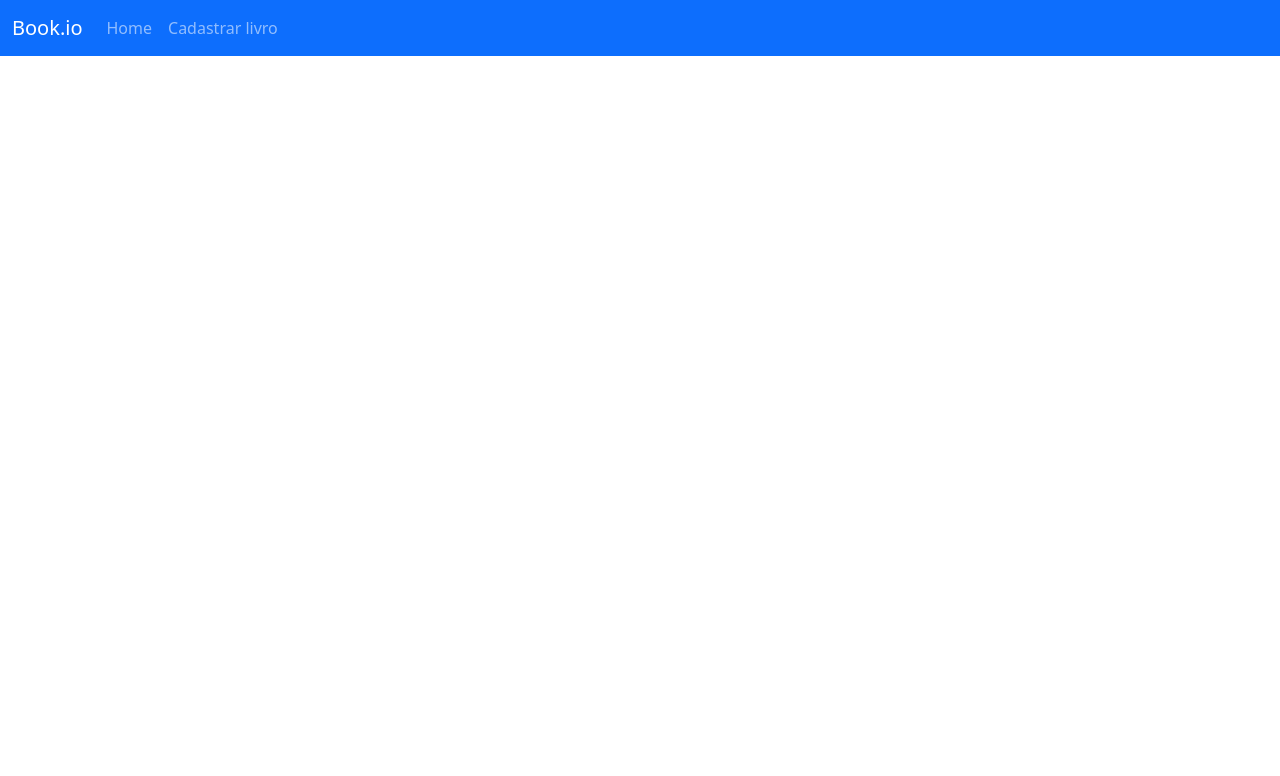
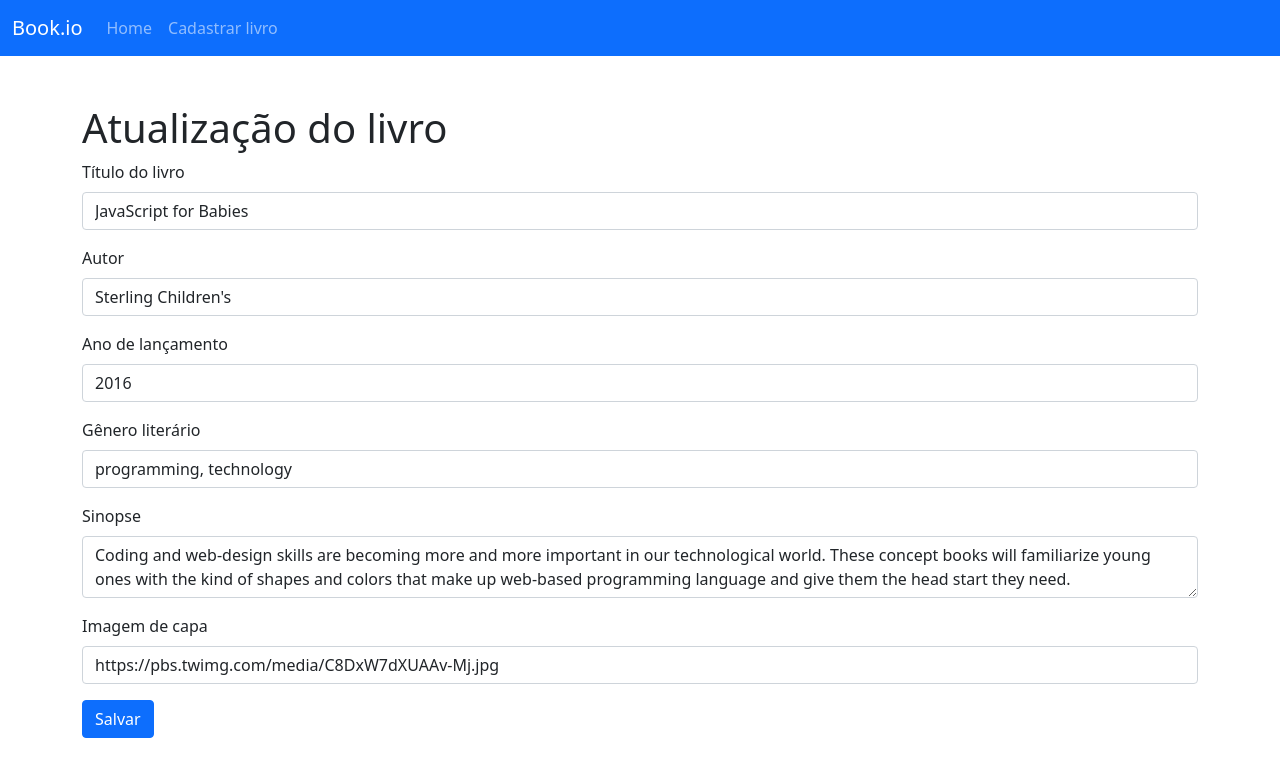
Before and after one commit to ironhack-sao-wdpt/68-crud-intro, a React (Create React App) app: page /book/update/1 in a window 1280 px wide. Shown: the top 776 px of the page. Built offline with nearby package versions, Linux system fonts and the light colour scheme; data requests are answered from the project's data file.

Commit message:
finished CRUD

```diff
--- a/package.json
+++ b/package.json
@@ -19,7 +19,8 @@
     "start": "react-scripts start",
     "build": "react-scripts build",
     "test": "react-scripts test",
-    "eject": "react-scripts eject"
+    "eject": "react-scripts eject",
+    "dev:server": "json-server --watch src/db.json --port 4000"
   },
   "eslintConfig": {
     "extends": [
--- a/src/components/App.js
+++ b/src/components/App.js
@@ -6,6 +6,8 @@ import Navbar from "./Navbar";
 import Home from "../pages/Home";
 import BookDetails from "../pages/BookDetails";
 import BookCreate from "../pages/BookCreate";
+import BookUpdate from "../pages/BookUpdate";
+import BookDelete from "../pages/BookDelete";
 
 // 1. Instalar json-server como dependência global:
 // Windows
@@ -31,6 +33,8 @@ function App() {
           <Route path="/" element={<Home />} />
           <Route path="/book/:id" element={<BookDetails />} />
           <Route path="/book/create" element={<BookCreate />} />
+          <Route path="/book/update/:id" element={<BookUpdate />} />
+          <Route path="/book/delete/:id" element={<BookDelete />} />
         </Routes>
       </div>
     </div>
--- a/src/db.json
+++ b/src/db.json
@@ -4,8 +4,8 @@
       "title": "JavaScript for Babies",
       "author": "Sterling Children's",
       "releaseYear": "2016",
-      "genre": "programming",
-      "coverImage": "https://images-na.ssl-images-amazon.com/images/I/41zn5fvb7WL._SY309_BO1,204,203,200_.jpg",
+      "genre": "programming, technology",
+      "coverImage": "https://pbs.twimg.com/media/C8DxW7dXUAAv-Mj.jpg",
       "synopsis": "Coding and web-design skills are becoming more and more important in our technological world. These concept books will familiarize young ones with the kind of shapes and colors that make up web-based programming language and give them the head start they need.",
       "id": 1
     },
@@ -17,15 +17,6 @@
       "coverImage": "https://images-na.ssl-images-amazon.com/images/I/5131OWtQRaL._SX381_BO1,204,203,200_.jpg",
       "synopsis": "Most programming languages contain good and bad parts, but JavaScript has more than its share of the bad, having been developed and released in a hurry before it could be refined. This authoritative book scrapes away these bad features to reveal a subset of JavaScript that's more reliable, readable, and maintainable than the language as a whole—a subset you can use to create truly extensible and efficient code.",
       "id": 2
-    },
-    {
-      "title": "You Don't Know JS Yet: Get Started",
-      "author": "Kyle Simpson",
-      "releaseYear": "2020",
-      "genre": "Programming",
-      "coverImage": "https://m.media-amazon.com/images/I/410f-bUBR3L.jpg",
-      "synopsis": "It seems like there's never been as much widespread desire before for a better way to deeply learn the fundamentals of JavaScript. But with a million blogs, books, and videos out there, just where do you START? Look no further!\n\nThe worldwide best selling \"You Don't Know JS\" book series is back for a 2nd edition: \"You Don't Know JS Yet\". All 6 books are brand new, rewritten to cover all sides of JS for 2020 and beyond.",
-      "id": 3
     }
   ]
 }
--- /dev/null
+++ b/src/pages/BookDelete.js
@@ -0,0 +1,31 @@
+import { useEffect } from "react";
+import { useNavigate, useParams } from "react-router-dom";
+import axios from "axios";
+
+// D do CRUD: Delete (DELETE): Apagar um registro existente
+function BookDelete() {
+  const { id } = useParams();
+  const navigate = useNavigate();
+
+  useEffect(() => {
+    // Antes de prosseguir com a deleção, pedimos a confirmação do usuário
+    const areYouSure = window.confirm(
+      "Você tem certeza que deseja deletar este livro?"
+    );
+    if (areYouSure) {
+      return axios
+        .delete(`http://localhost:4000/books/${id}`)
+        .then((response) => {
+          navigate("/");
+        })
+        .catch((err) => console.error(err));
+    }
+
+    // Volta para a página anterior
+    navigate(-1);
+  }, [id, navigate]);
+
+  return <p>Deletando...</p>;
+}
+
+export default BookDelete;
--- a/src/pages/BookDetails.js
+++ b/src/pages/BookDetails.js
@@ -1,6 +1,6 @@
 import axios from "axios";
 import { useEffect, useState } from "react";
-import { useParams } from "react-router-dom";
+import { useParams, Link } from "react-router-dom";
 
 // R do CRUD: Read (GET), buscar detalhes de um livro específico
 function BookDetails() {
@@ -13,6 +13,8 @@ function BookDetails() {
     synopsis: "",
     id: 0,
   });
+
+  console.log(useParams());
 
   // 1. Receber o parâmetro de rota (da URL do navegador)
   const { id } = useParams();
@@ -38,6 +40,15 @@ function BookDetails() {
   // 6. Usa o state para renderizar o HTML
   return (
     <div className="mt-5">
+      <div className="mb-3 text-end">
+        <Link className="btn btn-warning me-3" to={`/book/update/${id}`}>
+          Editar
+        </Link>
+
+        <Link className="btn btn-danger" to={`/book/delete/${id}`}>
+          Deletar
+        </Link>
+      </div>
       <img
         className="img-fluid"
         src={state.coverImage}
--- /dev/null
+++ b/src/pages/BookUpdate.js
@@ -0,0 +1,126 @@
+import { useState, useEffect } from "react";
+import { useNavigate, useParams } from "react-router-dom";
+import axios from "axios";
+
+import FormControl from "../components/form/FormControl";
+import TextAreaControl from "../components/form/TextAreaControl";
+
+// U do CRUD: Update (PATCH) => Atualizar um livro existente com o que o usuário modificar no formulário
+function BookUpdate() {
+  // 1. Definir state inicial vazio
+  const [state, setState] = useState({
+    title: "",
+    author: "",
+    releaseYear: "",
+    genre: "",
+    coverImage: "",
+    synopsis: "",
+  });
+
+  const navigate = useNavigate();
+  // O nome do parâmetro de rota é definido no componente Route dentro do path, na parte depois dos ":"
+  const { id } = useParams();
+
+  useEffect(() => {
+    async function fetchBook() {
+      try {
+        // 3. Buscar os detalhes do livro específico que o usuário clicou
+        // 4. Solicitar detalhes do livro pelo Axios
+        const response = await axios.get(`http://localhost:4000/books/${id}`);
+
+        // 5. Atualizar o state
+        setState({ ...response.data });
+      } catch (err) {
+        console.error(err);
+      }
+    }
+    fetchBook();
+  }, [id]);
+
+  // 2. Atualizar o state com o valor do input no evento onChange
+  function handleChange(event) {
+    setState({ ...state, [event.target.name]: event.target.value });
+  }
+
+  async function handleSubmit(event) {
+    event.preventDefault();
+
+    try {
+      // PUT vs. PATCH: o PUT é a ação de substituição, enquanto o PATCH é a de atualização. O PUT tem potencial de destruir informação caso o objeto enviado na requisição PUT não contenha todos os campos que o objeto original contém
+      const response = await axios.patch(
+        `http://localhost:4000/books/${id}`,
+        state
+      );
+
+      console.log(response.data);
+
+      navigate("/");
+    } catch (err) {
+      console.error(err);
+    }
+  }
+
+  return (
+    <div>
+      <h1>Atualização do livro</h1>
+      <form onSubmit={handleSubmit}>
+        <FormControl
+          label="Título do livro"
+          id="bookCreateTitle"
+          name="title"
+          onChange={handleChange}
+          // 3. Forçar o value dos inputs a ser igual ao state
+          value={state.title}
+        />
+
+        <FormControl
+          label="Autor"
+          id="bookCreateAuthor"
+          name="author"
+          onChange={handleChange}
+          value={state.author}
+        />
+
+        <FormControl
+          label="Ano de lançamento"
+          id="bookCreateYear"
+          name="releaseYear"
+          onChange={handleChange}
+          value={state.releaseYear}
+        />
+
+        <FormControl
+          label="Gênero literário"
+          id="bookCreateGenre"
+          name="genre"
+          onChange={handleChange}
+          value={state.genre}
+        />
+
+        <TextAreaControl
+          label="Sinopse"
+          id="bookCreateSynopsis"
+          name="synopsis"
+          onChange={handleChange}
+          value={state.synopsis}
+        />
+
+        <FormControl
+          label="Imagem de capa"
+          id="bookCreateCover"
+          name="coverImage"
+          onChange={handleChange}
+          value={state.coverImage}
+        />
+
+        <div className="mt-3">
+          <button type="submit" className="btn btn-primary">
+            Salvar
+          </button>
+        </div>
+      </form>
+    </div>
+  );
+}
+
+export default BookUpdate;
```
